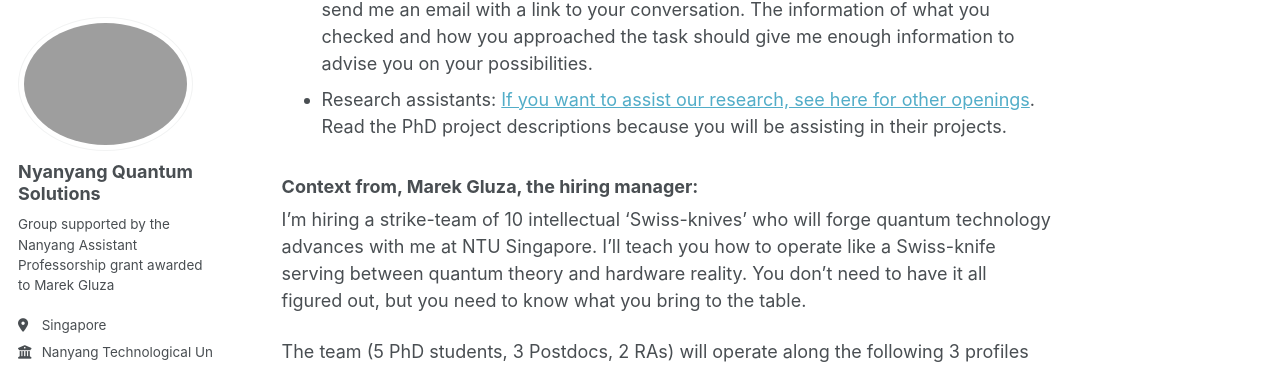
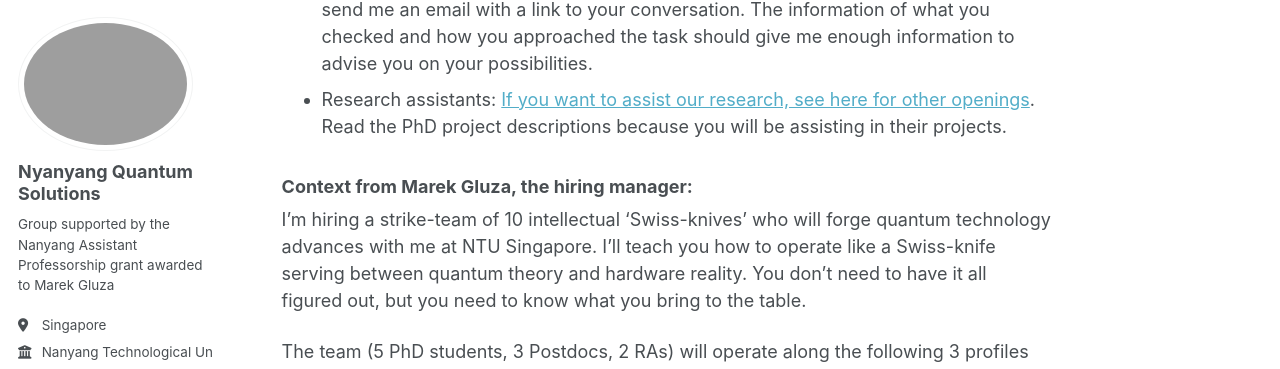
Before and after one commit to marekgluza/marekgluza.github.io, a Jekyll site: the page built from available_positions/openings.md, in a window 1280 px wide and 900 px high, scrolled down 456 px. Shown: the part 84-453 px from the top of the window. Built offline with Jekyll 4.4.1, drawn with Linux system fonts in a browser that asks for light colours; some web fonts are replaced; a script bundle is joined from its source files by our own code; library files that are not in the unit come from our copies.

```diff
--- a/available_positions/openings.md
+++ b/available_positions/openings.md
@@ -12,7 +12,7 @@ See the description just below for the 3 main team profiles at NQS and orient yo
 * Undergrad students: Explore the PhD project proposals by prompting Gemini and send me an email with a link to your conversation. The information of what you checked and how you approached the task should give me enough information to advise you on your possibilities.
 * Research assistants: [If you want to assist our research, see here for other openings](#other-openings). Read the PhD project descriptions because you will be assisting in their projects.
 
-### Context from, Marek Gluza, the hiring manager:
+### Context from Marek Gluza, the hiring manager:
 I’m hiring a strike-team of 10 intellectual 'Swiss-knives' who will forge quantum technology advances with me at NTU Singapore.
 I’ll teach you how to operate like a Swiss-knife serving between quantum theory and hardware reality.
 You don’t need to have it all figured out, but you need to know what you bring to the table.
```
